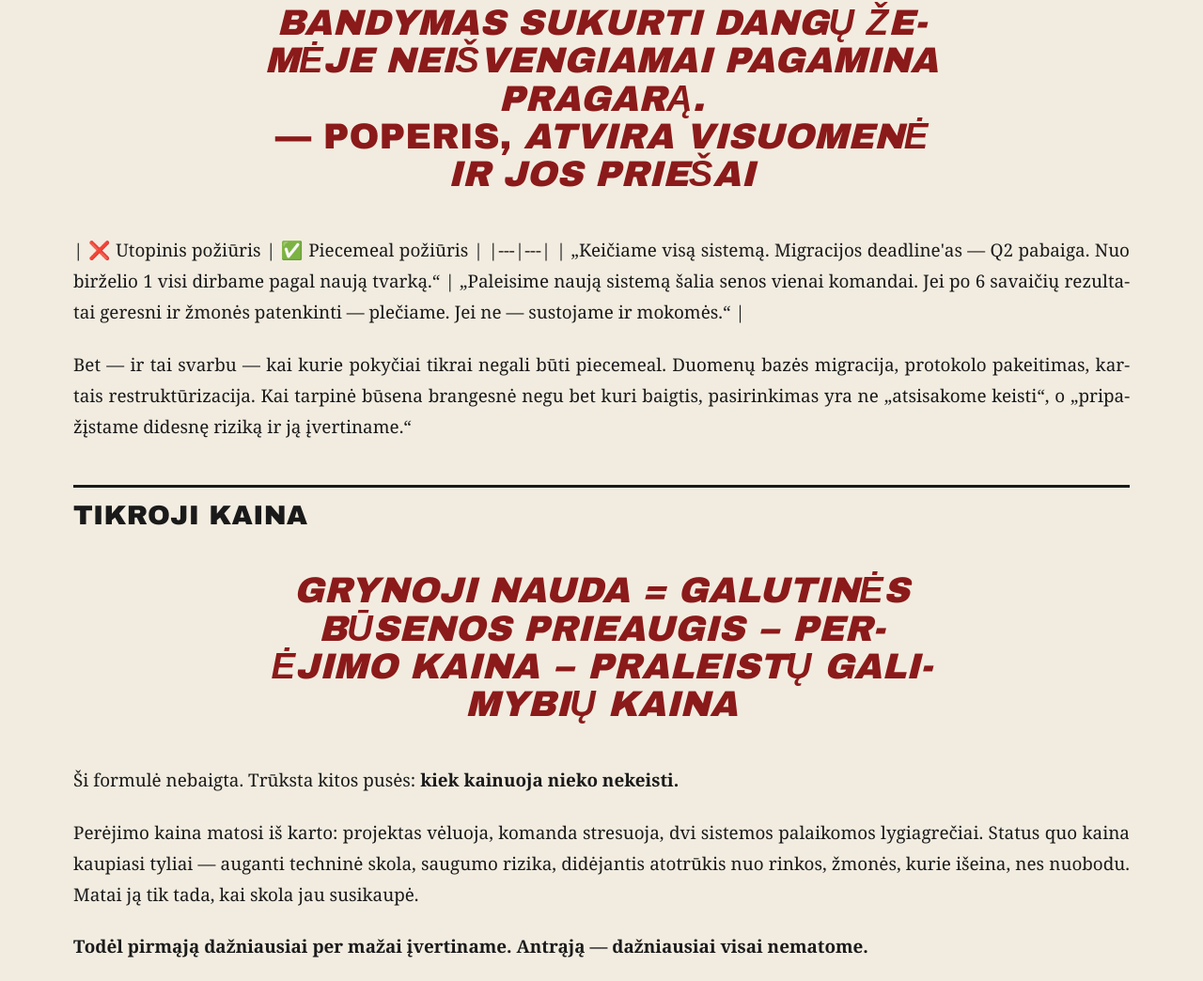
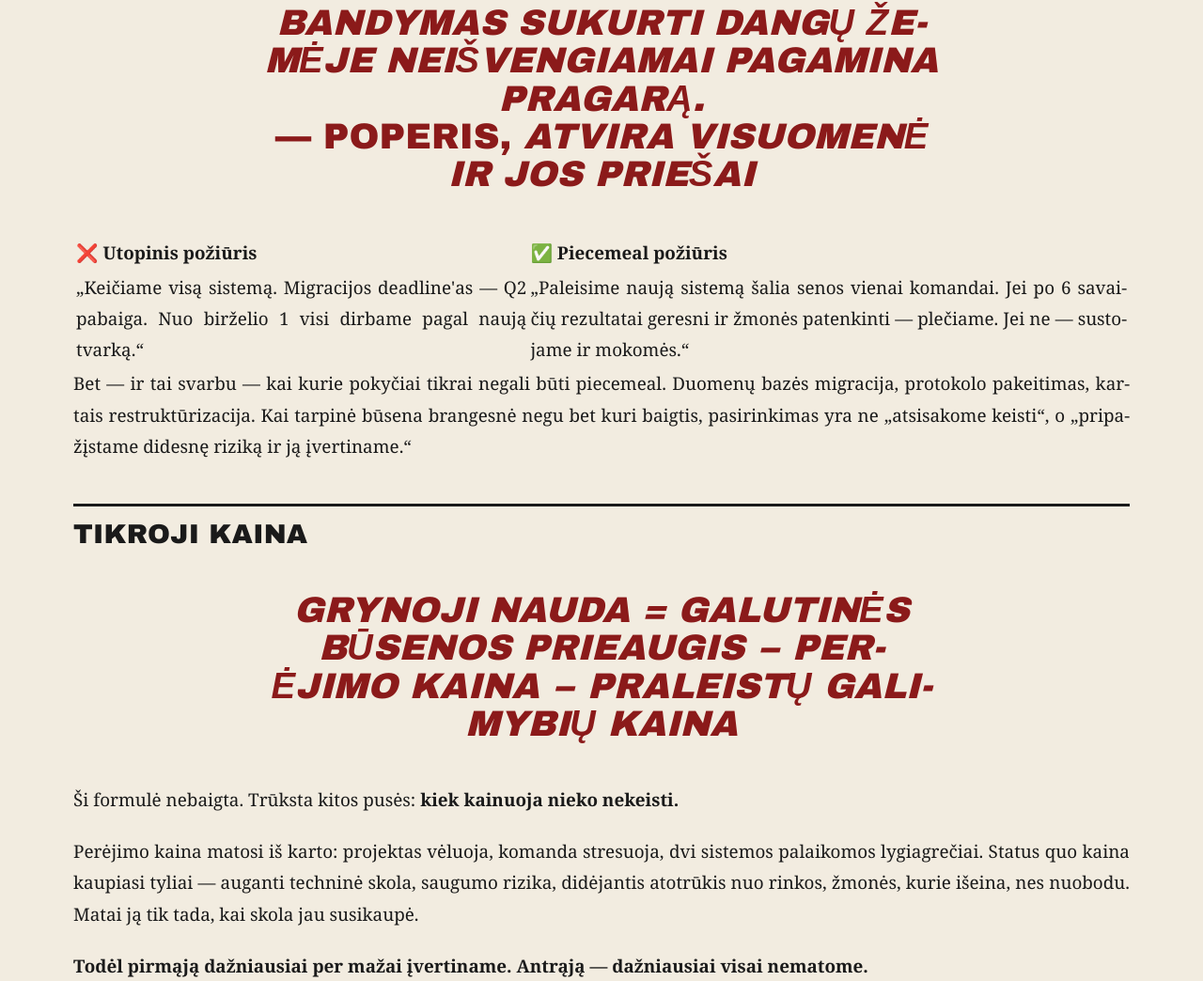
Before and after one commit to HackrsValv/verslografija.lt, a plain HTML site: page archive/pokycio-kainos-euristika/index.html in a window 1280 px wide. Shown: the part 3802-4846 px from the top of the page at 94% size. Drawn offline with Linux system fonts and the light colour scheme; a web font is replaced by a local one.

Commit message:
fix(qa): piecemeal-vs-utopian markdown table renders as a real table

```diff
--- a/archive/pokycio-kainos-euristika/index.html
+++ b/archive/pokycio-kainos-euristika/index.html
@@ -84,9 +84,14 @@
 <p><em>Bandymas sukurti dangų žemėje neišvengiamai pagamina pragarą.</em></p>
 <p>— Poperis, <em>Atvira visuomenė ir jos priešai</em></p>
 </blockquote>
-<p>| ❌ Utopinis požiūris | ✅ Piecemeal požiūris |
-|---|---|
-| „Keičiame visą sistemą. Migracijos deadline'as — Q2 pabaiga. Nuo birželio 1 visi dirbame pagal naują tvarką.“ | „Paleisime naują sistemą šalia senos vienai komandai. Jei po 6 savaičių rezultatai geresni ir žmonės patenkinti — plečiame. Jei ne — sustojame ir mokomės.“ |</p>
+<table>
+<thead>
+<tr><th>❌ Utopinis požiūris</th><th>✅ Piecemeal požiūris</th></tr>
+</thead>
+<tbody>
+<tr><td>„Keičiame visą sistemą. Migracijos deadline'as — Q2 pabaiga. Nuo birželio 1 visi dirbame pagal naują tvarką.“</td><td>„Paleisime naują sistemą šalia senos vienai komandai. Jei po 6 savaičių rezultatai geresni ir žmonės patenkinti — plečiame. Jei ne — sustojame ir mokomės.“</td></tr>
+</tbody>
+</table>
 <p>Bet — ir tai svarbu — kai kurie pokyčiai tikrai negali būti piecemeal. Duomenų bazės migracija, protokolo pakeitimas, kartais restruktūrizacija. Kai tarpinė būsena brangesnė negu bet kuri baigtis, pasirinkimas yra ne „atsisakome keisti“, o „pripažįstame didesnę riziką ir ją įvertiname.“</p>
 <h2>Tikroji kaina</h2>
 <blockquote>
```
